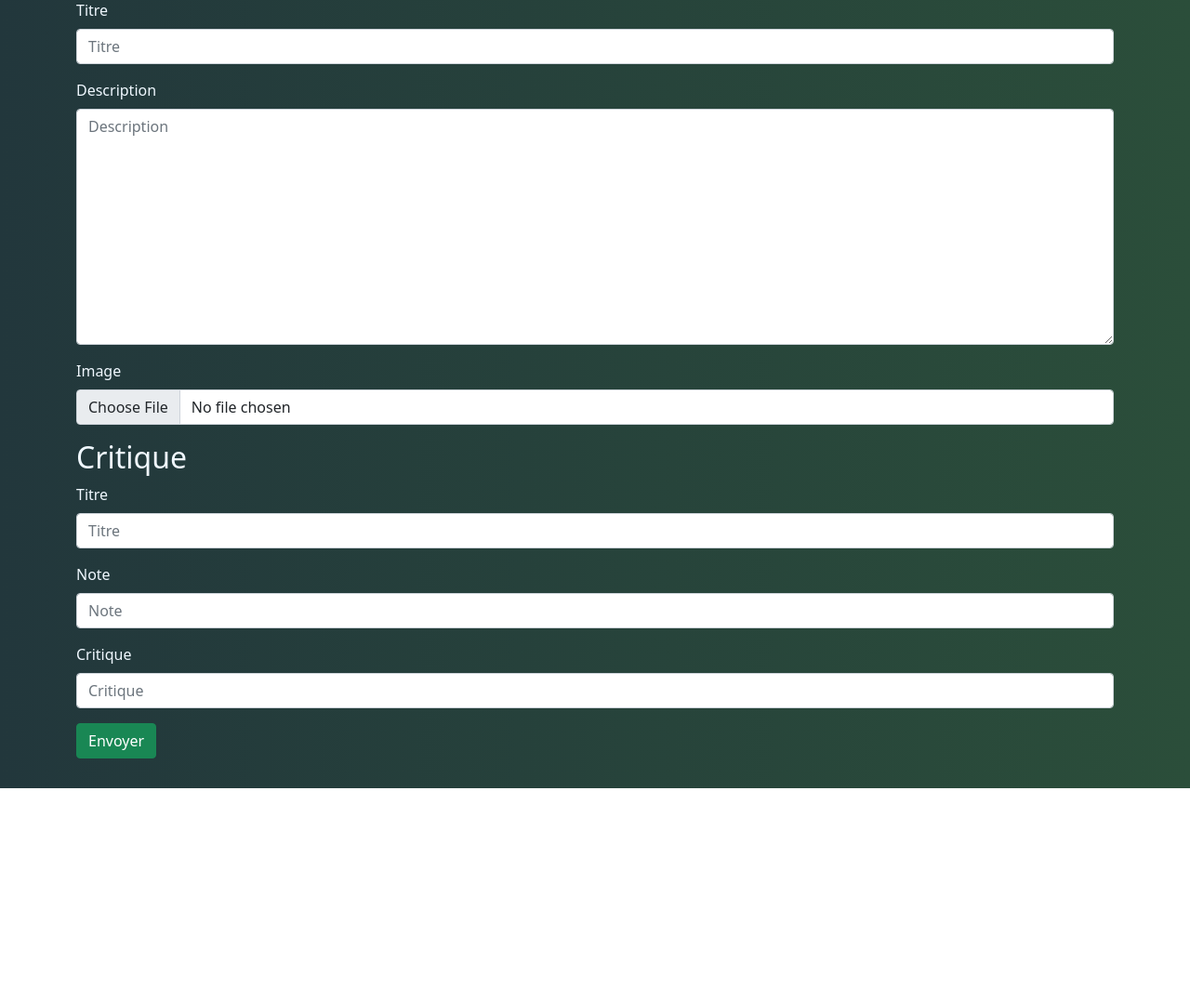
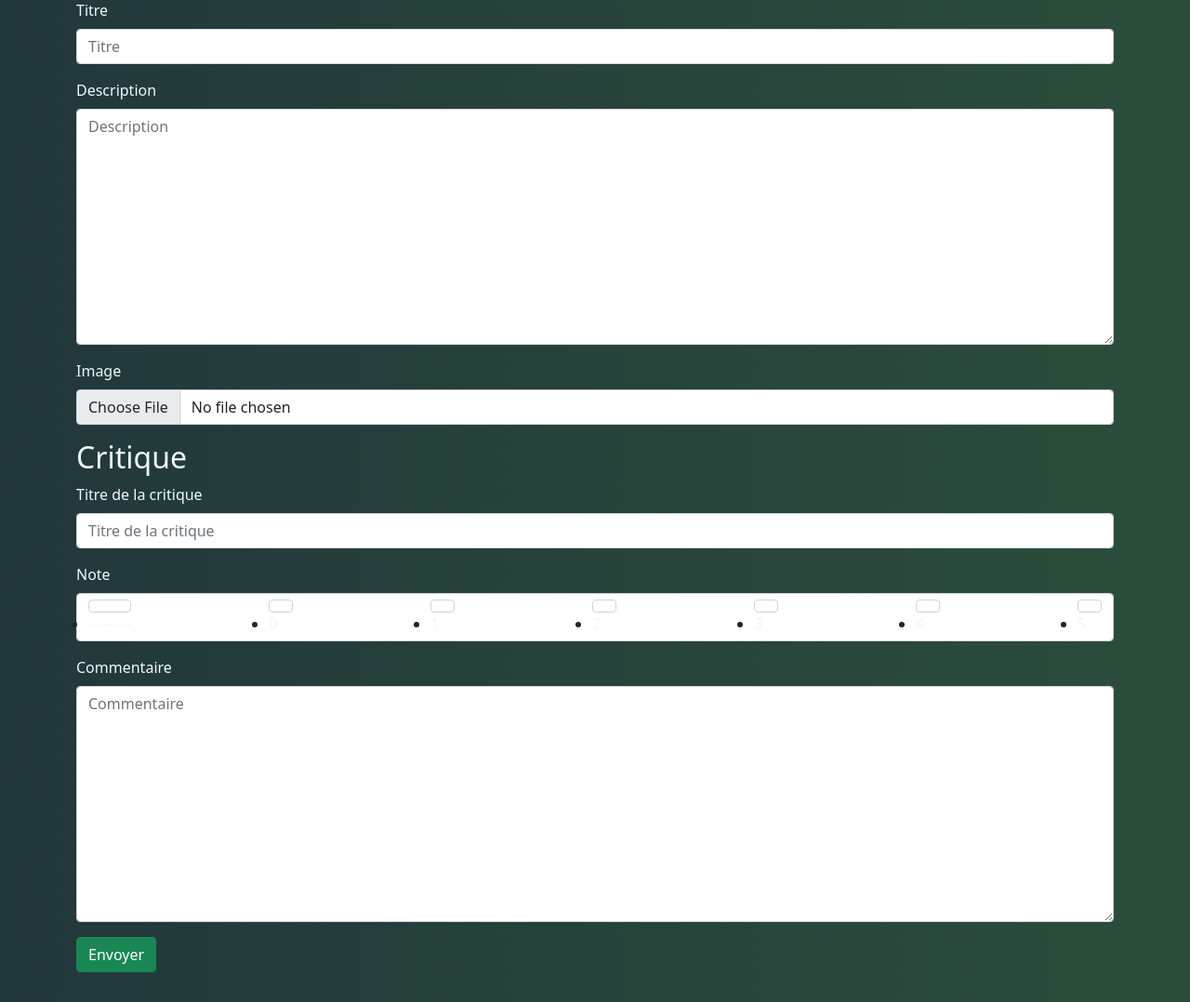
Before and after one commit to Remi-hub/LITReview, a Django app: page /reviews/create_review/ in a window 1280 px wide. Shown: the part 191-1269 px from the top of the page at 93% size. Before the commit the page ends 1039 px from the top, so only its background shows below. Run offline with Django 3.2, Linux system fonts and the light colour scheme; some libraries are stand-ins or nearby versions.

Commit message:
add rating radio buttons

```diff
--- a/LITReview/static/main.css
+++ b/LITReview/static/main.css
@@ -34,6 +34,12 @@
   margin-right: 20px;
 }
 
+#id_rating{
+    display: flex;
+    flex-direction: row;
+    justify-content: space-between;
+}
+
 
 
 /**/
--- a/reviews/forms.py
+++ b/reviews/forms.py
@@ -1,15 +1,17 @@
 from django import forms
 from reviews.models import Review
-from django.forms import ModelForm, TypedChoiceField, RadioSelect
-
-
-choices = (
-    (0, '0'),
-    (1, '1')
-)
+from django.forms import ModelForm, TypedChoiceField, RadioSelect, Select
+from django.utils.safestring import mark_safe
 
 
 class ReviewForm(ModelForm):
+    # def __init__(self, *args, **kwargs):
+    #     super(ReviewForm, self).__init__(*args, **kwargs)
+    #     self.fields['rating'].empty_label = None
+
     class Meta:
         model = Review
-        fields = 'headline', 'rating', 'body'
+        fields = ('headline', 'rating', 'body')
+        widgets = {
+            'rating': RadioSelect
+        }
--- a/reviews/models.py
+++ b/reviews/models.py
@@ -7,14 +7,27 @@
 
 # Create your models here.
 
+STAR_CHOICES = (
+    (0, "0"),
+    (1, "1"),
+    (2, "2"),
+    (3, "3"),
+    (4, "4"),
+    (5, "5")
+)
+
+
 class Review(models.Model):
+
     ticket = models.ForeignKey(to=Ticket, on_delete=models.CASCADE)
     rating = models.PositiveSmallIntegerField(
         verbose_name='Note',
         # validates that rating must be between 0 and 5
-        validators=[MinValueValidator(0), MaxValueValidator(5)])
-    headline = models.CharField(verbose_name='Titre', max_length=128)
-    body = models.CharField(verbose_name='Critique', max_length=8192, blank=True)
+        validators=[MinValueValidator(0), MaxValueValidator(5)],
+        choices=STAR_CHOICES,
+    )
+    headline = models.CharField(verbose_name='Titre de la critique', max_length=128)
+    body = models.TextField(verbose_name='Commentaire', max_length=8192, blank=True)
     user = models.ForeignKey(
         to=settings.AUTH_USER_MODEL, on_delete=models.CASCADE)
     time_created = models.DateTimeField(auto_now_add=True)
```
